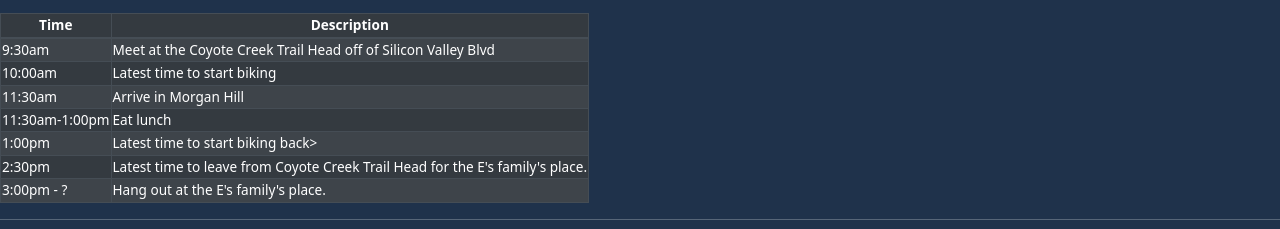
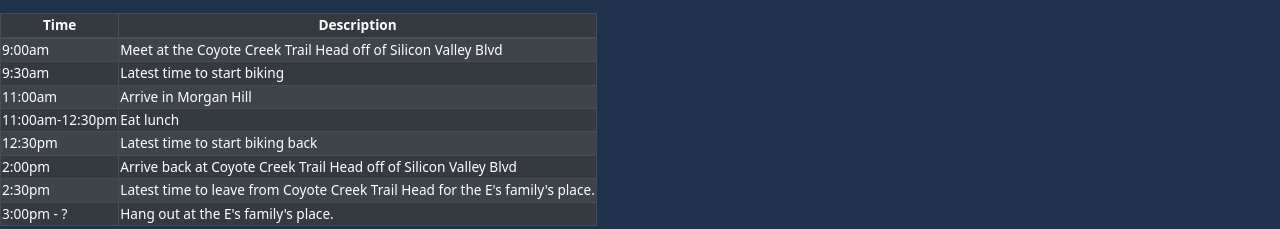
Before and after one commit to jnfamily/jnfamily, a plain HTML site: page biking-fun/bike-ride-coyote-creek-trail-silicon-valley-blvd-to-morgan-hill.html in a window 1280 px wide. Shown: the part 374-603 px from the top of the page. Drawn offline with nearby package versions, Linux system fonts and the light colour scheme.

Commit message:
i25 update bike ride coyote creek trail itinerary and biking-fun link

```diff
--- a/biking-fun/bike-ride-coyote-creek-trail-silicon-valley-blvd-to-morgan-hill.html
+++ b/biking-fun/bike-ride-coyote-creek-trail-silicon-valley-blvd-to-morgan-hill.html
@@ -73,24 +73,28 @@
       </thead>
       <tbody>
         <tr>
-          <td>9:30am</td>
+          <td>9:00am</td>
           <td>Meet at the Coyote Creek Trail Head off of Silicon Valley Blvd</td>
         </tr>
         <tr>
-          <td>10:00am</td>
+          <td>9:30am</td>
           <td>Latest time to start biking</td>
         </tr>
         <tr>
-          <td>11:30am</td>
+          <td>11:00am</td>
           <td>Arrive in Morgan Hill</td>
         </tr>
         <tr>
-          <td>11:30am-1:00pm</td>
+          <td>11:00am-12:30pm</td>
           <td>Eat lunch</td>
         </tr>
         <tr>
-          <td>1:00pm</td>
-          <td>Latest time to start biking back></td>
+          <td>12:30pm</td>
+          <td>Latest time to start biking back</td>
+        </tr>
+        <tr>
+          <td>2:00pm</td>
+          <td>Arrive back at Coyote Creek Trail Head off of Silicon Valley Blvd</td>
         </tr>
         <tr>
           <td>2:30pm</td>
```
Also changed, not shown: biking-fun.html (+10 -1 lines).
